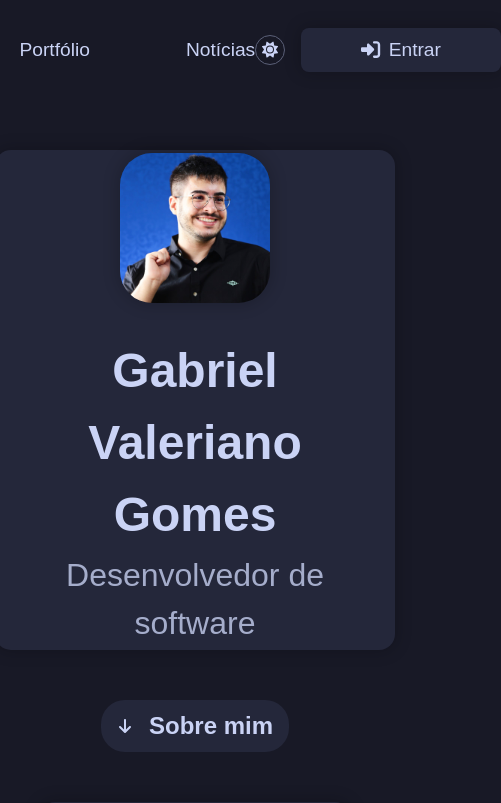
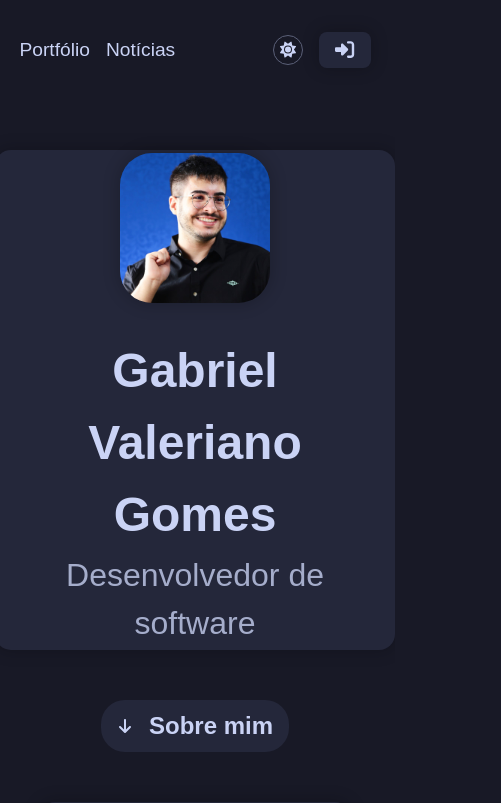
Before and after one commit to Andre-Rodrigues-Dev-Web/teste-react, a React (Vite) app in the folder src-portfolio/: page / in a window 390 px wide. Shown: the top 803 px of the page, 501 px wide, since content can reach past the window. Built offline with nearby package versions, Linux system fonts and the light colour scheme.

Commit message:
feat(portfolio): Improve header responsiveness

```diff
--- a/src-portfolio/src/App.css
+++ b/src-portfolio/src/App.css
@@ -9,10 +9,13 @@
     align-items: center;
     font-size: 1.2rem;
     padding: 0 5%;
+    width: 100%;
     .navigation {
       display: flex;
-      gap: 6rem;
-      justify-content: center;
+      width: 40%;
+      justify-content: space-evenly;
+      gap: 1rem;
+
       li {
         a {
           text-decoration: none;
@@ -22,11 +25,9 @@
     .header-right {
       display: flex;
       align-items: center;
-      gap: 16px;
+      justify-content: space-between;
+      gap: 1rem;
       .themes {
-        span {
-          font-weight: 500;
-        }
         .theme-options {
           display: flex;
           justify-content: space-evenly;
--- a/src-portfolio/src/Components/AccountLoginIndicator/AccountLoginIndicator.css
+++ b/src-portfolio/src/Components/AccountLoginIndicator/AccountLoginIndicator.css
@@ -1,15 +1,18 @@
 .account-login-indicator {
   display: flex;
   align-items: center;
+  justify-content: center;
   gap: 8px;
   color: var(--theme-text);
-  justify-content: center;
   background-color: var(--theme-base);
   box-shadow: 0px 0px 16px 2px rgba(0, 0, 0, 0.2);
   padding: 8px 16px;
   border-radius: 8px;
   border: none;
-  width: 200px;
+  text-wrap: none;
+  .login-indicator-text {
+    text-align: start;
+  }
   &:hover {
     cursor: pointer;
   }
@@ -20,3 +23,10 @@
     }
   }
 }
+@media (max-width: 50rem) {
+  .account-login-indicator {
+    .login-indicator-text {
+      display: none;
+    }
+  }
+}
--- a/src-portfolio/src/Components/AccountLoginIndicator/AccountLoginIndicator.tsx
+++ b/src-portfolio/src/Components/AccountLoginIndicator/AccountLoginIndicator.tsx
@@ -1,16 +1,35 @@
 import { FaRightFromBracket, FaRightToBracket, FaUser } from "react-icons/fa6";
 import "./AccountLoginIndicator.css";
 import { Link } from "react-router";
-import { useContext, useState } from "react";
+import { useContext, useEffect, useState } from "react";
 import { AuthContext } from "../../Context/AuthContext";
 import { truncateText } from "../../util";
 export const AccountLoginIndicator = () => {
   const auth = useContext(AuthContext);
   const [hovering, setHovering] = useState(false);
+  const [hideText, setHideText] = useState(
+    window.matchMedia("(min-width: 50rem)").matches,
+  );
+
+  useEffect(() => {
+    window
+      .matchMedia("(min-width: 50rem)")
+      .addEventListener("change", (e) => setHideText(e.matches));
+  }, []);
+
+  useEffect(() => {
+    console.log(hideText);
+  }, [hideText]);
   return (
     <>
       {auth.userInfo ? (
         <button
+          style={{
+            minWidth:
+              !auth.userInfo || !hideText
+                ? "7rem"
+                : `${truncateText(auth.userInfo.name, 20).length > 7 ? truncateText(auth.userInfo.name, 20).length : 7}rem`,
+          }}
           type="button"
           onClick={() => {
             auth.events
@@ -30,17 +49,22 @@ export const AccountLoginIndicator = () => {
         >
           {hovering ? (
             <>
-              <FaRightFromBracket /> <div>Sair?</div>
+              <FaRightFromBracket />
+              <span className="login-indicator-text">Sair?</span>
             </>
           ) : (
             <>
-              <FaUser /> {truncateText(auth.userInfo.name, 10)}
+              <FaUser />
+              <span className="login-indicator-text">
+                {truncateText(auth.userInfo.name, 20)}
+              </span>
             </>
           )}
         </button>
       ) : (
         <Link to="/login" className="account-login-indicator">
-          <FaRightToBracket /> Entrar
+          <FaRightToBracket />
+          <span className="login-indicator-text">Entrar</span>
         </Link>
       )}
     </>
```
